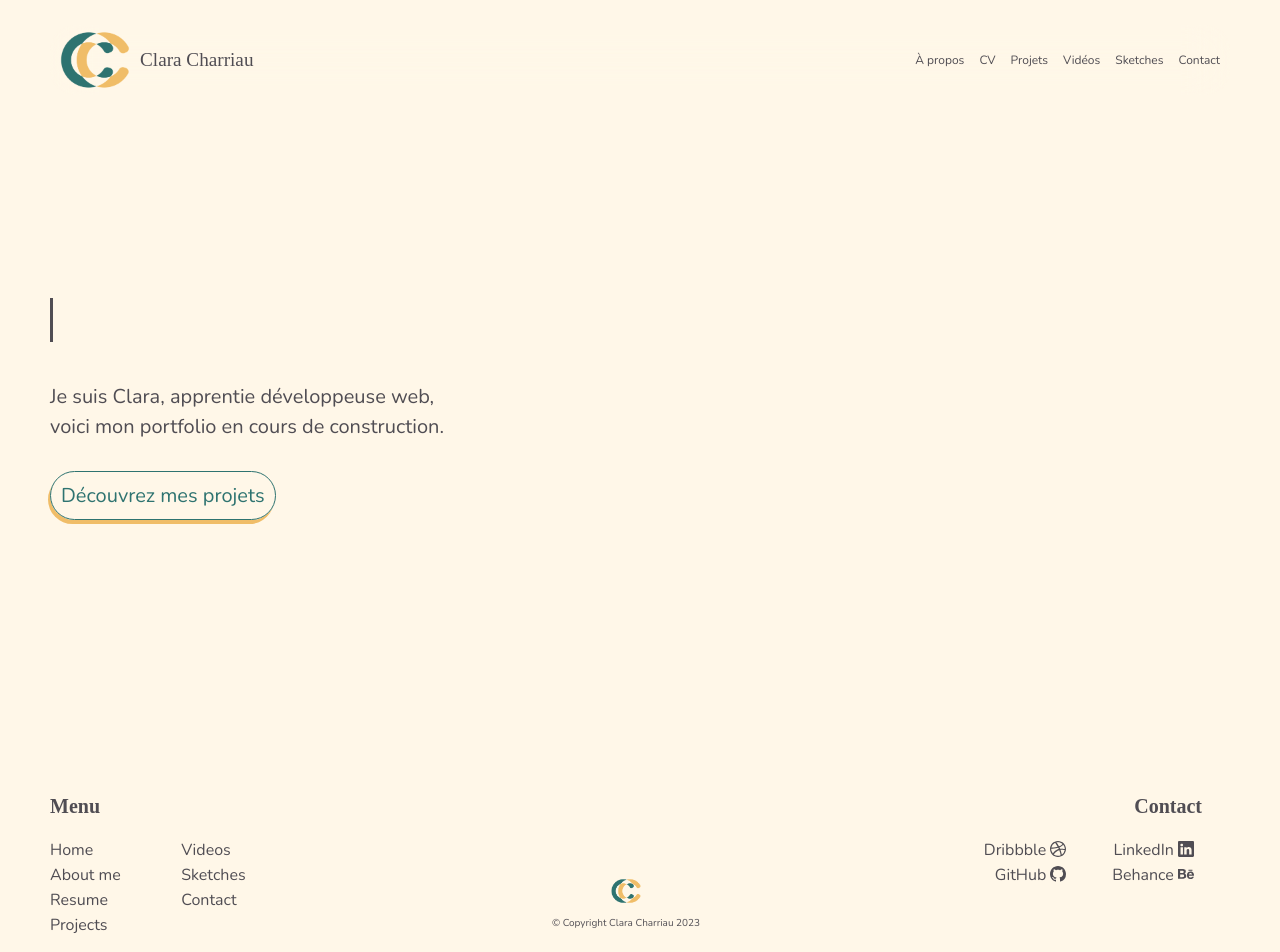
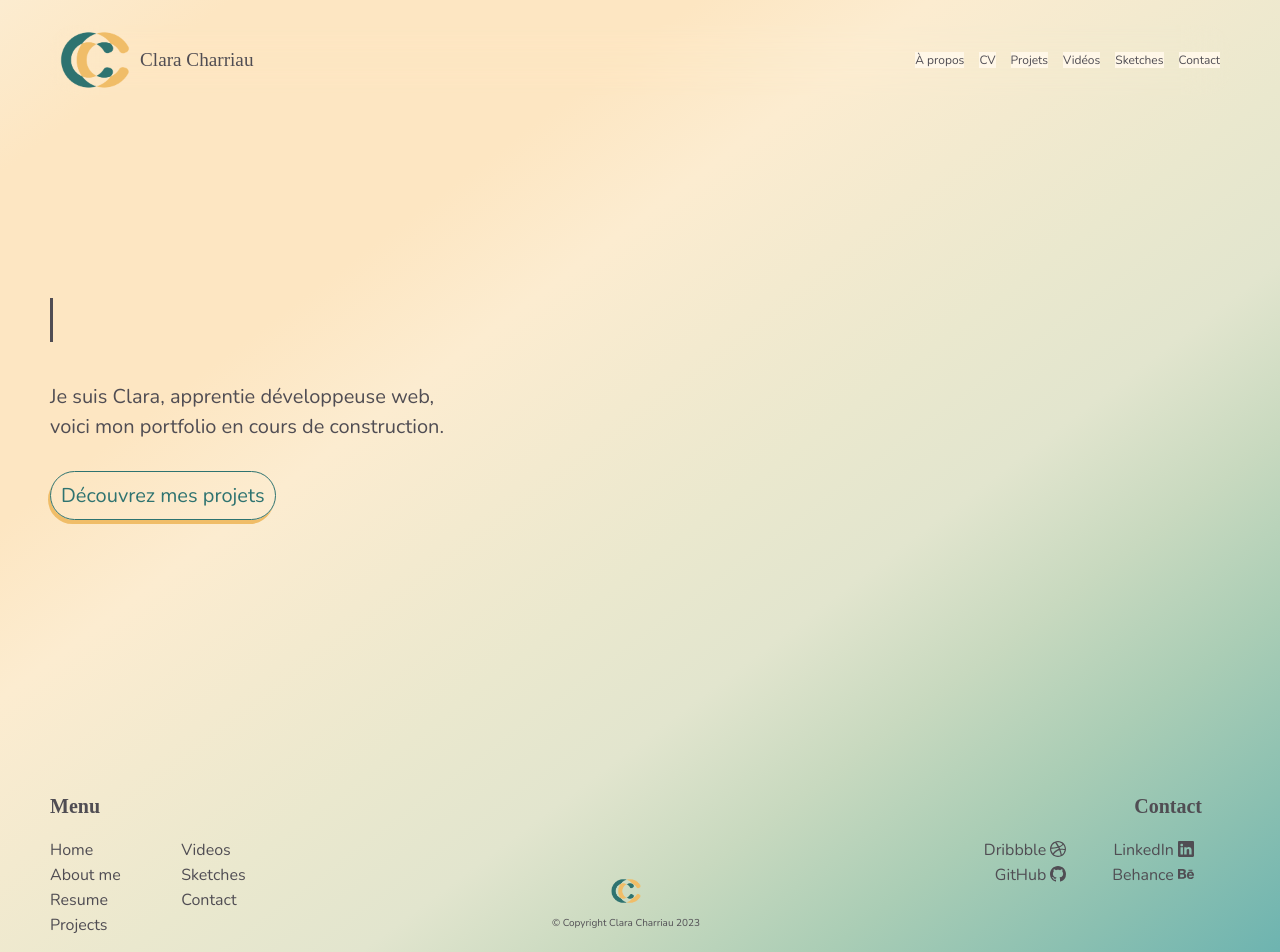
Before and after one commit to ClaraCharriau/my-portfolio, an Angular app: page / in a window 1280 px wide. Shown: the top 952 px of the page. Built offline with nearby package versions, Linux system fonts and the light colour scheme; a web font is replaced by a local one.

Commit message:
ajout d'un gradient en image de fond

```diff
--- a/src/app/components/general/footer/footer.component.css
+++ b/src/app/components/general/footer/footer.component.css
@@ -13,7 +13,6 @@ footer {
     margin-top: 30px;
     padding-top: 35px;
     padding-bottom: 30px;
-    background-color: var(--bodycolor);
     display: flex;
     width: 100vw;
     height: 200px;
--- a/src/styles.css
+++ b/src/styles.css
@@ -22,7 +22,7 @@
 body {
     font-size: 16px;
     color: var(--darkgrey);
-    background-color: var(--bodycolor);
+    background-image: linear-gradient(to right bottom, #fcecd0, #fde6c2, #fde6c2, #fde6c2, #fcecd0, #f3eacf, #eae8ce, #e2e5ce, #c8d9bf, #aacdb5, #8bc0b1, #6cb3b0);
     font-family: 'Nunito', sans-serif;
     font-weight: 300;
     margin: auto 50px;
```
Also changed, not shown: src/app/app.component.html (line endings or trailing spaces), src/app/pages/homepage/homepage.component.html (line endings or trailing spaces).
